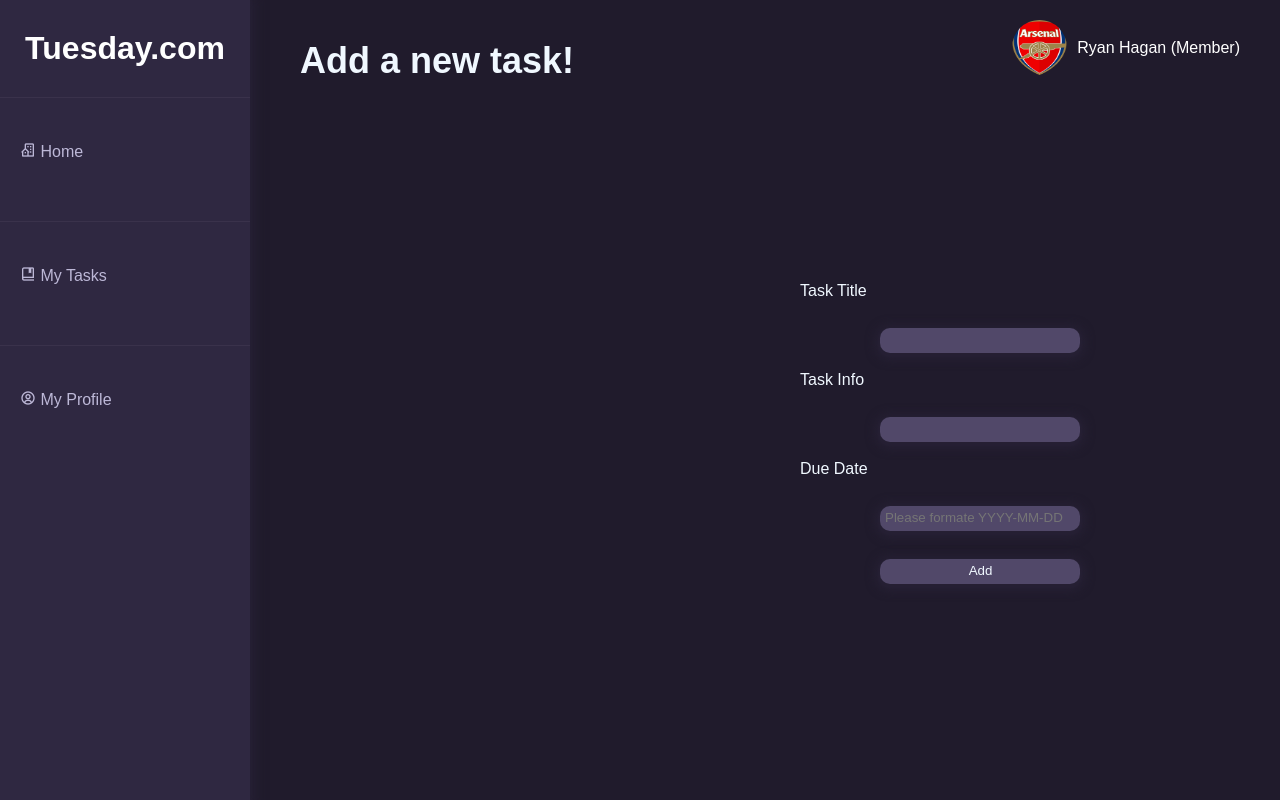
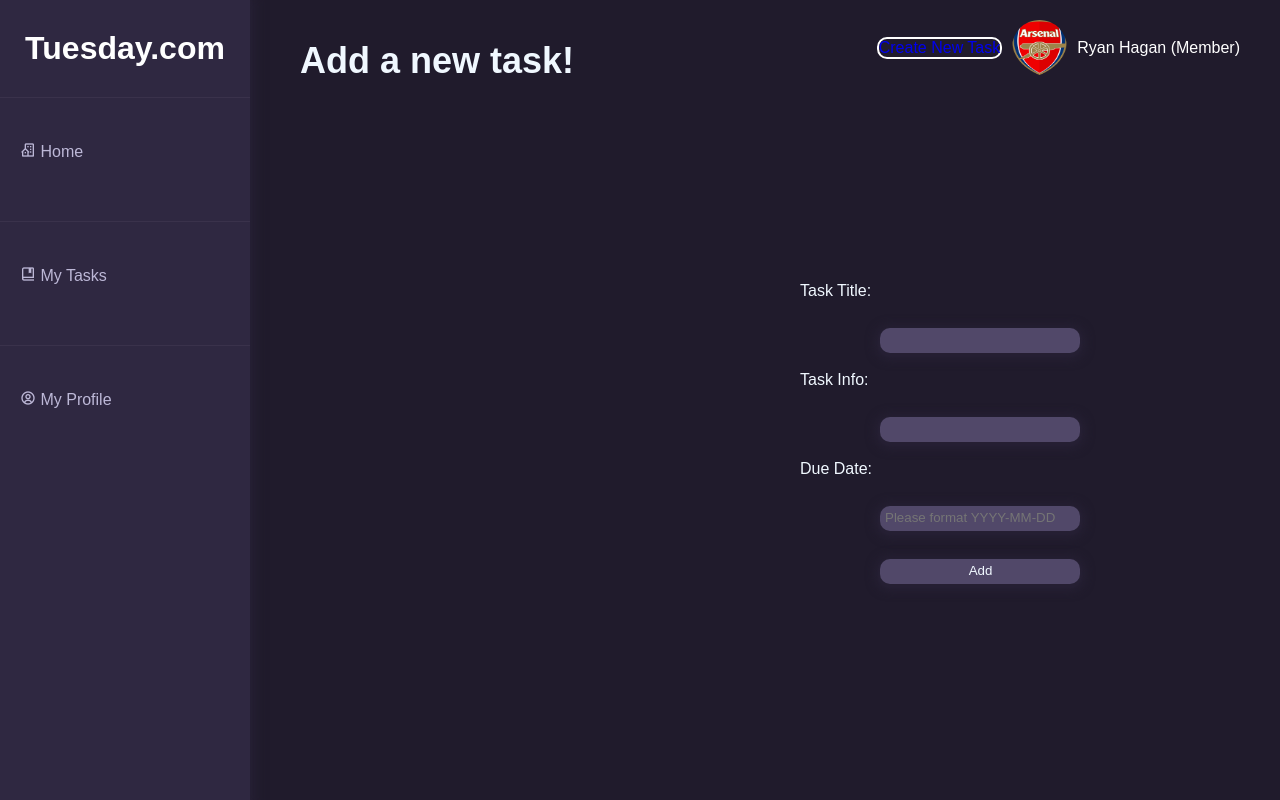
Before and after one commit to rhagan116/TaskManagementSystem, a PHP site: page /createTask.php in a window 1280 px wide. Run offline with PHP 8.4, Linux system fonts and the light colour scheme; the visitor is signed in with stand-in values (Sample User, id 1); data comes from the database, SQL or seed files in the repository; both versions use the stored data as it was before the commit.

Commit message:
Added Input Task functionality
Added in the add task feature for user, as well as a button on the sidebar to take the user to task add page. Minor fixes and tweaks to other files and databse

```diff
--- a/createTask.php
+++ b/createTask.php
@@ -2,8 +2,29 @@
 
     session_start();
 
-    $userID = ['User_ID'];
+    $userID = $_SESSION['User_ID'];
 
+    if ($_SERVER["REQUEST_METHOD"] == "POST"){
+
+        $newTitle = $_POST["title"];
+        $newInfo = $_POST["info"];
+        $newDate = $_POST["dueDate"];
+
+        $stmt = $db->prepare("INSERT INTO Tasks (Task_title, Task_info, Due_date, User_ID)
+        VALUES (:title, :info, :dueDate, :userID)");
+
+
+        $stmt->bindValue(':title', $newTitle, SQLITE3_TEXT);
+        $stmt->bindValue('info', $newInfo, SQLITE3_TEXT);
+        $stmt->bindValue(':dueDate', $newDate, SQLITE3_TEXT);
+        $stmt->bindValue(':userID', $userID, SQLITE3_INTEGER);
+
+        if ($stmt->execute()) {
+            echo "Task added!";
+        } else{
+            echo "There was an error adding your task. Please try again later!";
+        }
+    }
 ?>
 
 
@@ -23,14 +44,14 @@
     <h2>Add a new task!</h2>
     <div class="addForm">
         <form action="createTask.php" method="post">
-            <label for="title">Task Title</label><br /><br />
+            <label for="title">Task Title:</label><br /><br />
             <input type="text" id="title" name="title" required><br /><br />
 
-            <label for="info">Task Info</label><br /><br />
+            <label for="info">Task Info:</label><br /><br />
             <input type="text" id="info" name="info" required><br /><br />
 
-            <label for="date">Due Date</label><br /><br />
-            <input type="text" id="date" name="date" placeholder="Please formate YYYY-MM-DD" required><br /><br />
+            <label for="date">Due Date:</label><br /><br />
+            <input type="text" id="dueDate" name="dueDate" placeholder="Please format YYYY-MM-DD" required><br /><br />
 
             <input type="submit" name="submit" value="Add"> <br /><br />
     </div>
--- a/sidebar.css
+++ b/sidebar.css
@@ -83,3 +83,10 @@ body{
 .user-info .name{
     color: white;
 }
+
+.user-info .create{
+    color: aliceblue;
+    border: 2px solid white;
+    border-radius: 10px;
+    background-color: aliceblues;
+}
--- a/sidebar.php
+++ b/sidebar.php
@@ -42,6 +42,7 @@
     </div>
 
     <div class="user-info">
+        <div class="create"><a href="createTask.php">Create New Task</a></div>
         <!--check if the pfp is empty and if it is then use the default profile picture -->
         <img src="<?php echo $pfp ?>">
         <p class="name"><?php echo $fname . ' ' . $lname .  ' (' . $role . ')'; ?></p>
--- a/taskDate.php
+++ b/taskDate.php
@@ -2,7 +2,7 @@
 
     session_start();
 
-    $userID = ['User_ID'];
+    $userID = $_SESSION['User_ID'];
 
     $query = $db->prepare('SELECT Due_date FROM Tasks WHERE User_ID=:userID');
     $query->bindValue(':userID', $userID, SQLITE3_INTEGER);
```
Also changed, not shown: TMS.db.
